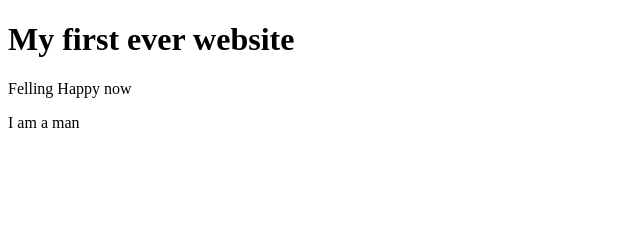
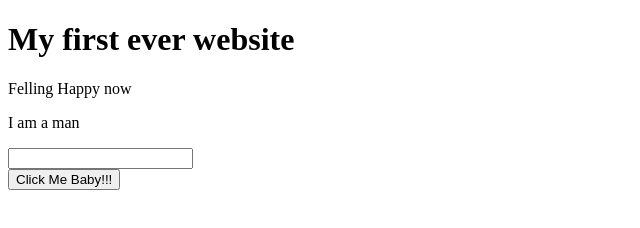
Before and after one commit to Hafizulhi/my-third-website, a plain HTML site: page index.html in a window 1280 px wide. Shown: the whole page, without its empty margins (0-640 px from the left). Drawn offline with Linux system fonts and the light colour scheme.

Commit message:
button added

```diff
--- a/index.html
+++ b/index.html
@@ -8,5 +8,8 @@
     <h1>My first ever website</h1>
     <p>Felling Happy now</p>
     <p>I am a man</p>
+    <input type="text">
+    <br>
+    <button>Click Me Baby!!!</button>
 </body>
 </html>
```
